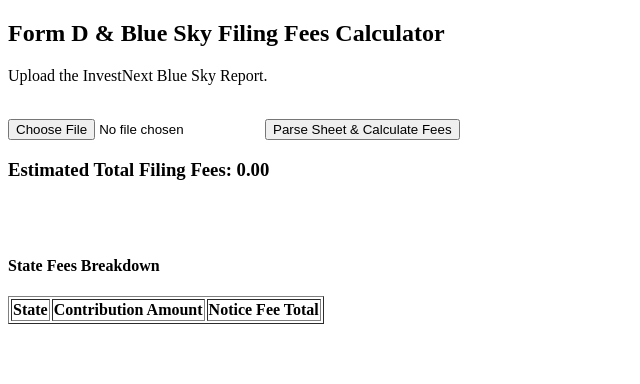
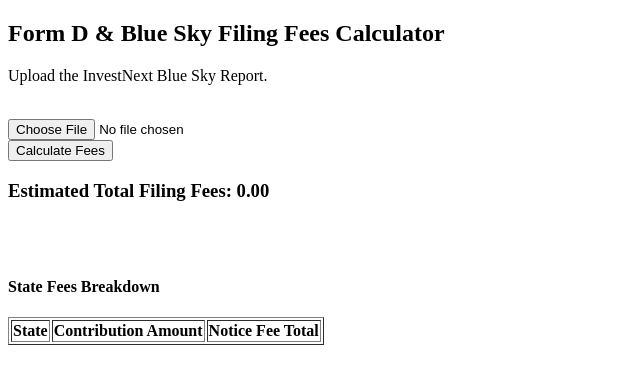
Before and after one commit to hoangtommy/form-d-calculator, a plain HTML site: page index.html in a window 1280 px wide. Shown: the whole page, without its empty margins (0-640 px from the left). Drawn offline with Linux system fonts and the light colour scheme.

Commit message:
new line for calculate button

```diff
--- a/index.html
+++ b/index.html
@@ -13,8 +13,9 @@
     <br>
 
     <input type="file" id="fileInput" accept=".xlsx, .xls" />
-    <button onclick="parseExcel()">Parse Sheet & Calculate Fees</button>
-
+    <br>
+    <button onclick="parseExcel()">Calculate Fees</button>
+    <br>
     <h3>Estimated Total Filing Fees: <span id="totalFees">0.00</span></h3>
 
     <br><br>
```
